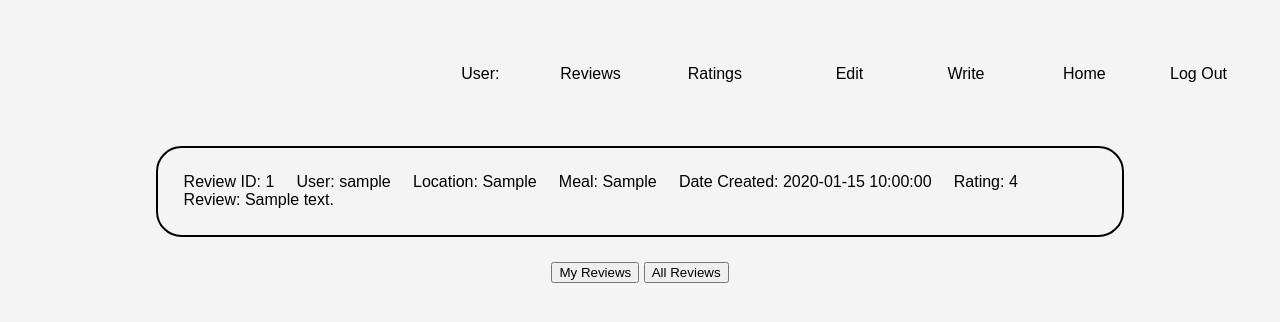
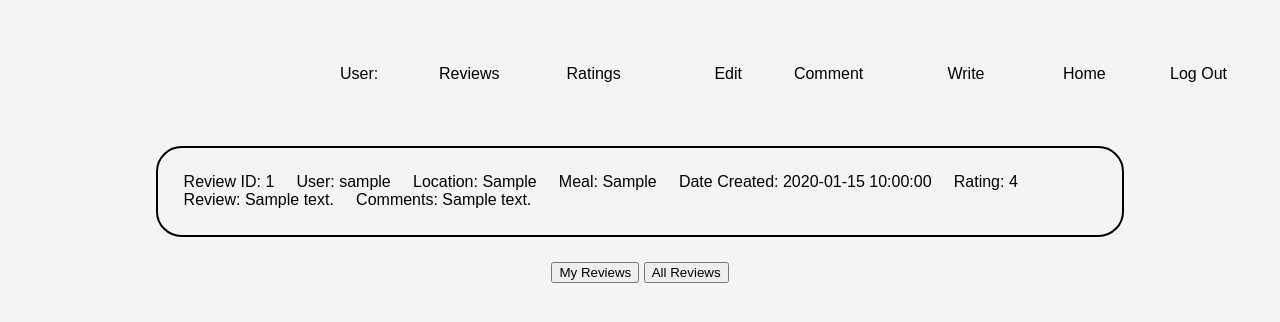
Before and after one commit to Dalton2727/dalton2727.github.io, a PHP site: page /reviews.php in a window 1280 px wide. Shown: the top 322 px of the page. Run offline with PHP 8.4, Linux system fonts and the light colour scheme; tables that the repository leaves empty or names only in its code hold one stand-in row (values such as "Sample post"); some web fonts are replaced.

Commit message:
Update reviews.php

```diff
--- a/reviews.php
+++ b/reviews.php
@@ -20,6 +20,7 @@ $showReviews = isset($_GET['reviews']) ? $_GET['reviews'] : 'all'; //to switch b
                   <li> <?php echo '<a href="reviews.php?userid=' . urlencode($userid) . '">Reviews</a>'?> </li>
                   <li> <?php echo '<a href="ratings.php?userid=' . urlencode($userid) . '">Ratings</a>'?> </li>
                   <li> <?php echo '<a href="Edit.php?userid=' . urlencode($userid) . '">Edit</a>'?> </li>
+                  <li> <?php echo '<a href="comment.php?userid=' . urlencode($userid) . '">Comment</a>'?> </li>
                   <li> <?php echo '<a href="write.php?userid=' . urlencode($userid) . '">Write</a>'?> </li>
                   <li> <?php echo '<a href="start2.php?userid=' . urlencode($userid) . '">Home</a>'?> </li>
                   <li><?php echo '<a href="logout.php">Log Out</a>'; ?></li>
@@ -36,7 +37,7 @@ $showReviews = isset($_GET['reviews']) ? $_GET['reviews'] : 'all'; //to switch b
               $num = $result->num_rows;
               while ($row = $result->fetch_assoc()) {
                 echo '<div class="review">';
-                echo "Review ID: " . $row['id'] . " &nbsp;&nbsp;&nbsp; User: " . htmlspecialchars($row['username']) . " &nbsp;&nbsp;&nbsp; Location: " . htmlspecialchars($row['location']) . " &nbsp;&nbsp;&nbsp; Meal: " . htmlspecialchars($row['meal']) . " &nbsp;&nbsp;&nbsp; Date Created: " . htmlspecialchars($row['created_at']) . " &nbsp;&nbsp;&nbsp; Rating: " . $row['rating'] . " &nbsp;&nbsp;&nbsp; Review: " . htmlspecialchars($row['review_text']);
+                echo "Review ID: " . $row['id'] . " &nbsp;&nbsp;&nbsp; User: " . htmlspecialchars($row['username']) . " &nbsp;&nbsp;&nbsp; Location: " . htmlspecialchars($row['location']) . " &nbsp;&nbsp;&nbsp; Meal: " . htmlspecialchars($row['meal']) . " &nbsp;&nbsp;&nbsp; Date Created: " . htmlspecialchars($row['created_at']) . " &nbsp;&nbsp;&nbsp; Rating: " . $row['rating'] . " &nbsp;&nbsp;&nbsp; Review: " . htmlspecialchars($row['review_text']) . " &nbsp;&nbsp;&nbsp; Comments: " . htmlspecialchars($row['comment_text']);
                 echo '</div>';
             }
             $stmt->close();
@@ -49,7 +50,7 @@ $showReviews = isset($_GET['reviews']) ? $_GET['reviews'] : 'all'; //to switch b
               while ($i <= $num){
                 $row = mysqli_fetch_assoc($result);
                 echo '<div class="review">';
-                echo "Review ID: " . $row['id'] . " &nbsp;&nbsp;&nbsp; User: " . htmlspecialchars($row['username']) . " &nbsp;&nbsp;&nbsp; Location: " . htmlspecialchars($row['location']) . " &nbsp;&nbsp;&nbsp; Meal: " . htmlspecialchars($row['meal']) . " &nbsp;&nbsp;&nbsp; Date Created: " . htmlspecialchars($row['created_at']) . " &nbsp;&nbsp;&nbsp; Rating: " . $row['rating'] . " &nbsp;&nbsp;&nbsp; Review: " . htmlspecialchars($row['review_text']);
+                echo "Review ID: " . $row['id'] . " &nbsp;&nbsp;&nbsp; User: " . htmlspecialchars($row['username']) . " &nbsp;&nbsp;&nbsp; Location: " . htmlspecialchars($row['location']) . " &nbsp;&nbsp;&nbsp; Meal: " . htmlspecialchars($row['meal']) . " &nbsp;&nbsp;&nbsp; Date Created: " . htmlspecialchars($row['created_at']) . " &nbsp;&nbsp;&nbsp; Rating: " . $row['rating'] . " &nbsp;&nbsp;&nbsp; Review: " . htmlspecialchars($row['review_text']) . " &nbsp;&nbsp;&nbsp; Comments: " . htmlspecialchars($row['comment_text']);
                 echo '</div>';
                 $i = $i+1;
             }
```
